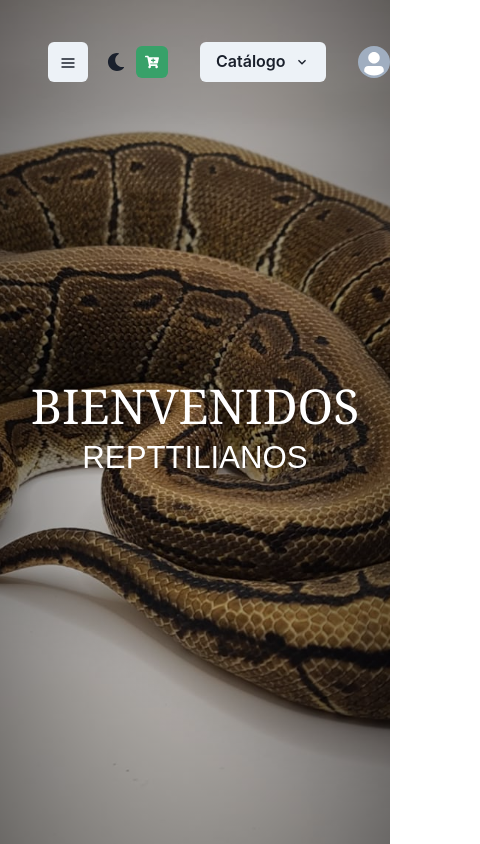
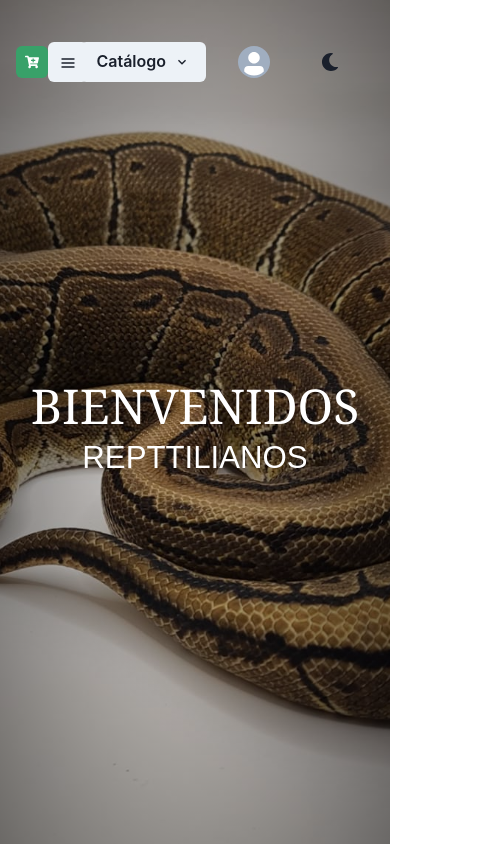
Before and after one commit to davidmb12/reptilianos-web, a Next.js app: page / in a window 390 px wide. Shown: the top 844 px of the page, 480 px wide, since content can reach past the window. Built offline with nearby package versions, Linux system fonts and the light colour scheme; a web font is replaced by a local one.

Commit message:
Responsive index

```diff
--- a/components/Navbar/Navbar.jsx
+++ b/components/Navbar/Navbar.jsx
@@ -178,13 +178,13 @@ export default function Navbar() {
 
   return (
     <div
-      className={`overflow-hidden fixed  top-0 text-right flex-col align-middle w-full h-full z-10`}
+      className={`overflow-hidden fixed  top-0 text-right flex-col align-middle w-full  z-10`}
       style={{
         boxShadow: `rgb(0 0 0 / ${boxShadow}) 0px 0px 20px 6px`,
         overflow: 'hidden'
       }}
     >
-      <div className=' absolute w-full overflow-hidden px-[3em] py-[30px] top-0 z-10' style={{ background: `rgba(255,255,255,${backgroundTransparency*1.1}`, padding: `${padding}px 3em`, }}>
+      <div className=' fixed w-full overflow-hidden px-[3em] py-[30px] top-0 z-10' style={{ background: `rgba(255,255,255,${backgroundTransparency*1.1}`, padding: `${padding}px 3em`, }}>
         {isOpen ? (
           <Box pb={4} display={{ md: "none" }}>
             <VStack
@@ -225,10 +225,9 @@ export default function Navbar() {
                 </Link>
               ))}
             </HStack>
-            <ColorModeSwitcher />
           </HStack>
 
-          <HStack spacing={8} alignItems={"center"}>
+          <HStack spacing={8} alignItems={"center"} className=' fixed overflow-visible right-0 pr-10'>
             <IconButton
               variant={"solid"}
               colorScheme={"green"}
--- a/pages/index.js
+++ b/pages/index.js
@@ -1,7 +1,7 @@
 import Layout from '@/components/Layout';
 import React from 'react';
 import { Rubik_Microbe } from 'next/font/google';
-import { Box, Button, Flex, HStack, IconButton } from '@chakra-ui/react';
+import { Box, Button, Flex, HStack, IconButton, VStack } from '@chakra-ui/react';
 import { FaCartPlus } from 'react-icons/fa';
 const rubik = Rubik_Microbe({
     weight: ['400'],
@@ -17,9 +17,10 @@ const HomePage = () => {
                         <p className={`${rubik.className} text-[8vw] text-8xl text-white font-[500]`}>REPTTILIANOS</p>
                     </div>
                 </div>
-                <div className='w-full bg-white py-[6rem] px-[15rem] z-0'>
-                    <Flex flexDirection={'column'} justifySelf={'center'}>
-                        <HStack justifyContent={'space-between'} textAlign={'center'} >
+                <div className='w-full bg-white py-[6rem] px-[10rem] z-0'>
+                    <Flex justify={'center'} justifySelf={'center'}>
+
+                        <HStack display={{md:'flex'}} spacing={'20rem 20rem'}>
                             <Box>
                                 <h1 className='text-[2rem] text-black font-serif'>Animales</h1>
                             </Box>
@@ -32,8 +33,8 @@ const HomePage = () => {
                             >
                                 Comprar Ahora
                             </Button>
+                        </HStack>
 
-                        </HStack>
                     </Flex>
                 </div>
                 <div className='w-full h-full flex-row  text-center justify-end align-middle flex z-0'>
--- a/tailwind.config.js
+++ b/tailwind.config.js
@@ -1,4 +1,6 @@
 /** @type {import('tailwindcss').Config} */
+const defaultTheme = require('tailwindcss/defaultTheme')
+
 const colors = require('tailwindcss/colors');
 module.exports = {
   content: [
@@ -28,6 +30,7 @@ module.exports = {
       },
 
 
+
     },
   },
   plugins: [],
```
